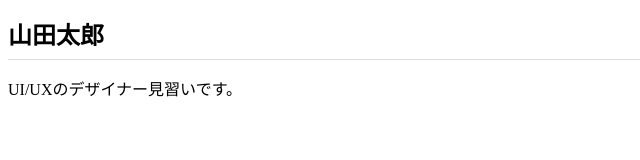
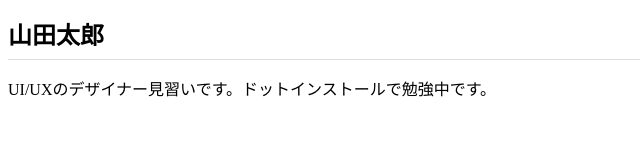
Before and after one commit to yellow-amber/yellow-amber.github.io, a plain HTML site: page index.html in a window 1280 px wide. Shown: the whole page, without its empty margins (0-640 px from the left). Drawn offline with Linux system fonts and the light colour scheme.

Commit message:
Add files via upload

```diff
--- a/index.html
+++ b/index.html
@@ -9,7 +9,7 @@
 </head>
 <body>
   <h1>山田太郎</h1>
-  <p>UI/UXのデザイナー見習いです。</p>
+  <p>UI/UXのデザイナー見習いです。ドットインストールで勉強中です。</p>
 
 </body>
 </html>
```
